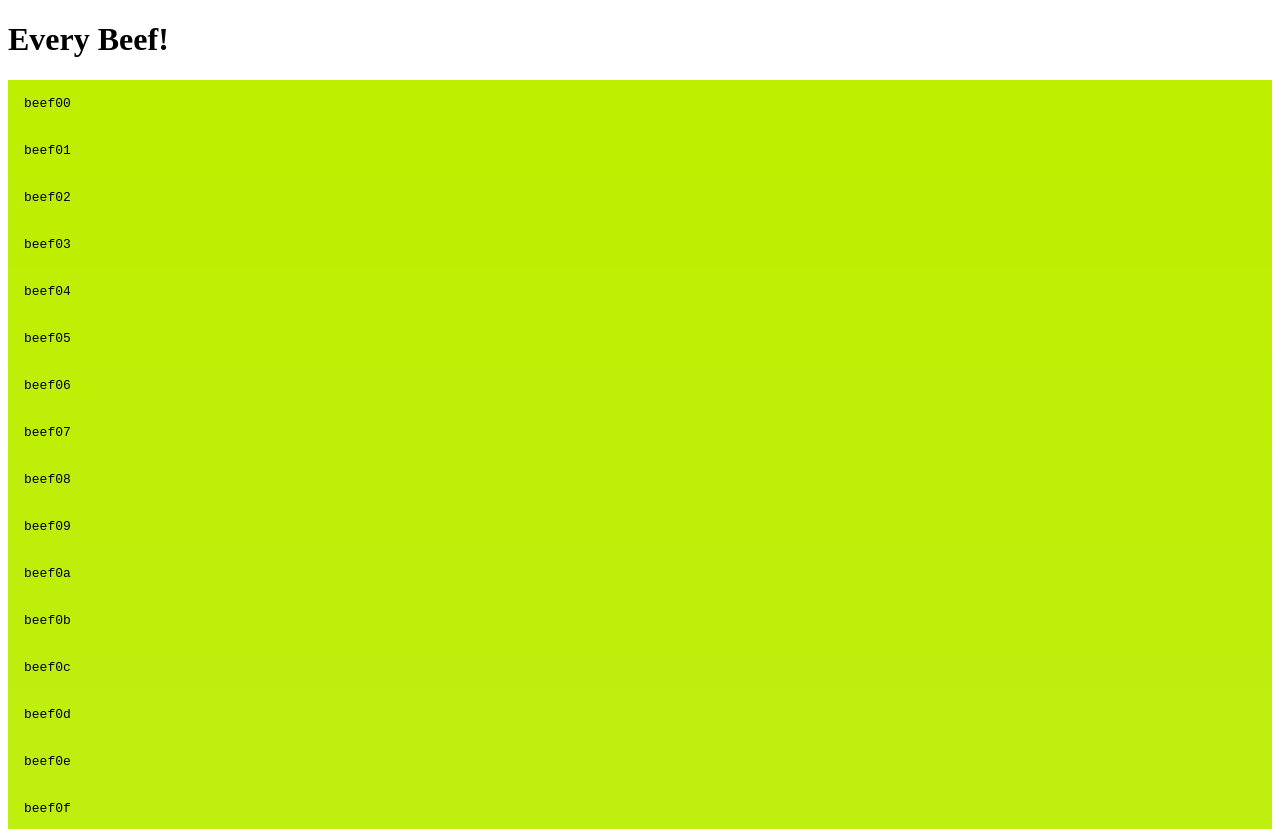
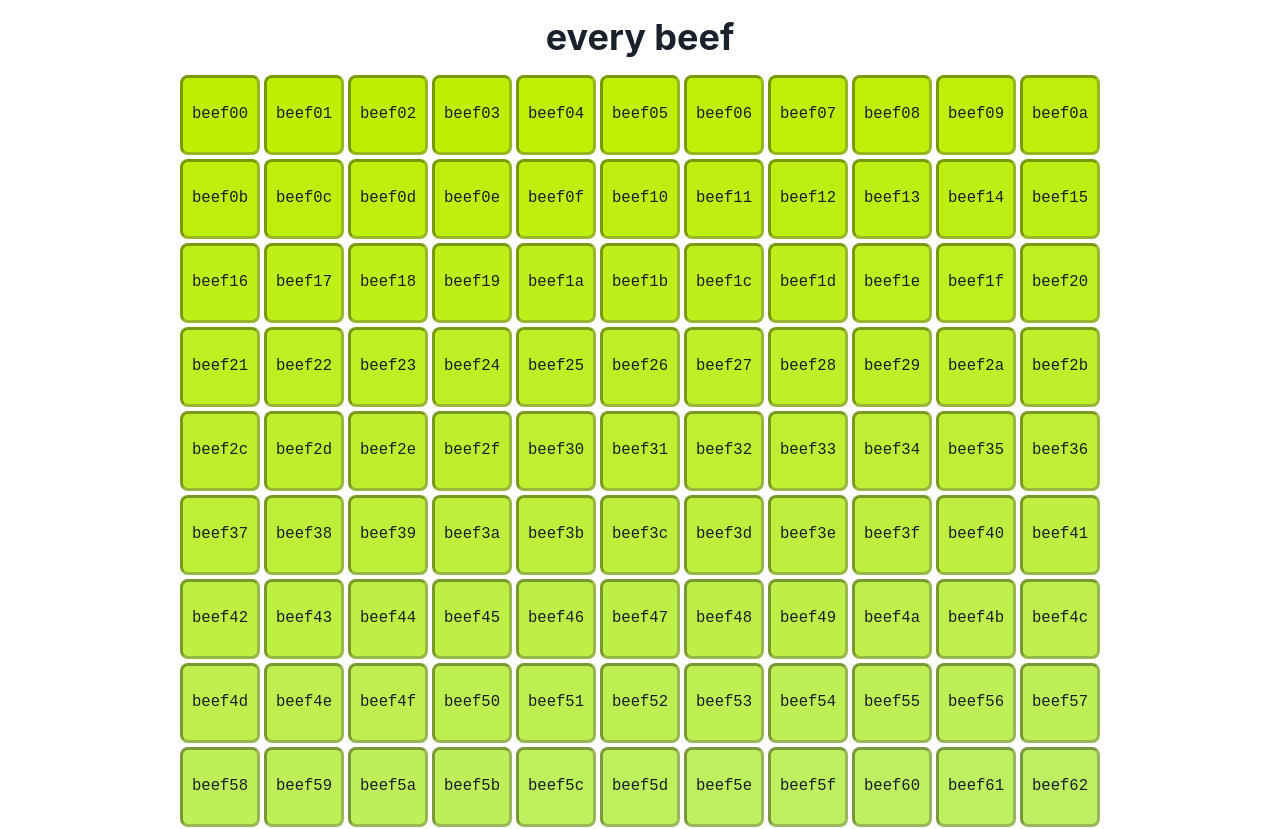
Before and after one commit to frankalbenesius/everybeef, a React (Vite) app: page / in a window 1280 px wide. Shown: the top 829 px of the page. Built offline with nearby package versions, Linux system fonts and the light colour scheme.

Commit message:
All the beefs!

```diff
--- a/package.json
+++ b/package.json
@@ -28,6 +28,10 @@
     "prettier": "2.4.1"
   },
   "dependencies": {
+    "@chakra-ui/react": "1.6.10",
+    "@emotion/react": "11.4.1",
+    "@emotion/styled": "11.3.0",
+    "framer-motion": "4.1.17",
     "react": "17.0.2",
     "react-dom": "17.0.2"
   },
--- a/src/App.tsx
+++ b/src/App.tsx
@@ -1,14 +1,21 @@
+import { Container, Heading, Wrap, WrapItem } from "@chakra-ui/layout";
 import { Beef } from "./components/Beef";
 import { getAllBeefs } from "./util/getAllBeefs";
 
 export function App() {
   const beefs = getAllBeefs();
   return (
-    <div>
-      <h1>Every Beef!</h1>
-      {beefs.map((beef) => (
-        <Beef key={beef} id={beef} />
-      ))}
-    </div>
+    <Container maxW="container.lg">
+      <Heading textAlign="center" py={4}>
+        every beef
+      </Heading>
+      <Wrap spacing={1} justify="center">
+        {beefs.map((beef) => (
+          <WrapItem key={beef}>
+            <Beef id={beef} />
+          </WrapItem>
+        ))}
+      </Wrap>
+    </Container>
   );
 }
--- a/src/components/Beef.tsx
+++ b/src/components/Beef.tsx
@@ -1,17 +1,26 @@
+import { Flex } from "@chakra-ui/react";
+
 type Props = {
   id: string;
 };
 
 export const Beef = ({ id }: Props) => {
   return (
-    <div
-      style={{
-        backgroundColor: `#${id}`,
-        padding: "1rem",
-        fontFamily: "monospace",
-      }}
+    <Flex
+      p={2}
+      bgColor={`#${id}`}
+      minW={20}
+      minH={20}
+      alignItems="center"
+      justifyContent="center"
+      fontFamily="monospace"
+      fontSize="larger"
+      borderRadius="lg"
+      borderWidth="medium"
+      borderColor="blackAlpha.500"
+      borderStyle="inset"
     >
       {id}
-    </div>
+    </Flex>
   );
 };
--- a/src/index.tsx
+++ b/src/index.tsx
@@ -1,5 +1,11 @@
+import { ChakraProvider } from "@chakra-ui/react";
 import ReactDOM from "react-dom";
 import { App } from "./App";
 
 const root = document.getElementById("root");
-ReactDOM.render(<App />, root);
+ReactDOM.render(
+  <ChakraProvider>
+    <App />
+  </ChakraProvider>,
+  root
+);
```
Also changed, not shown: 1 other file (tests, documents, lock files or other folders).
